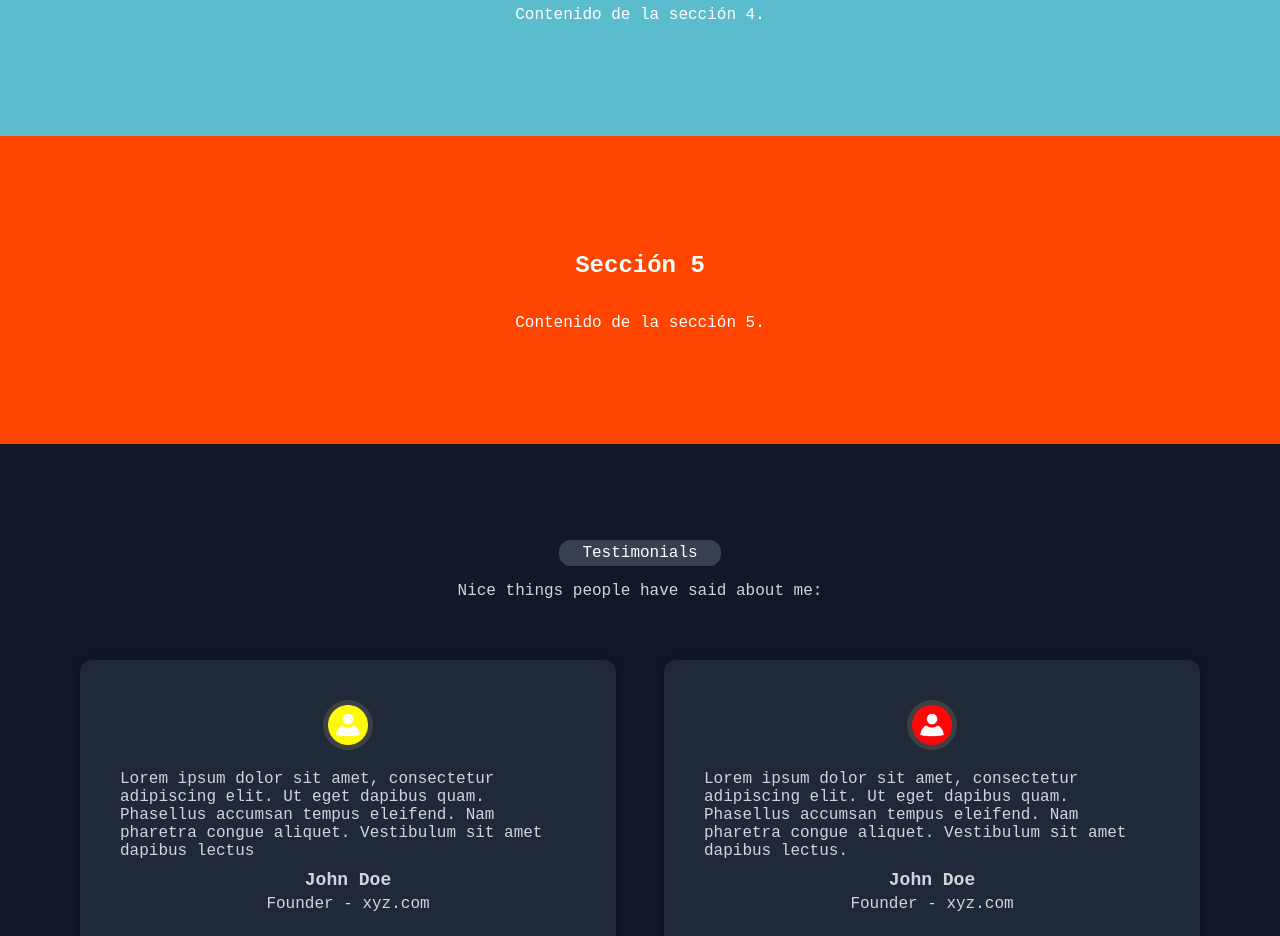
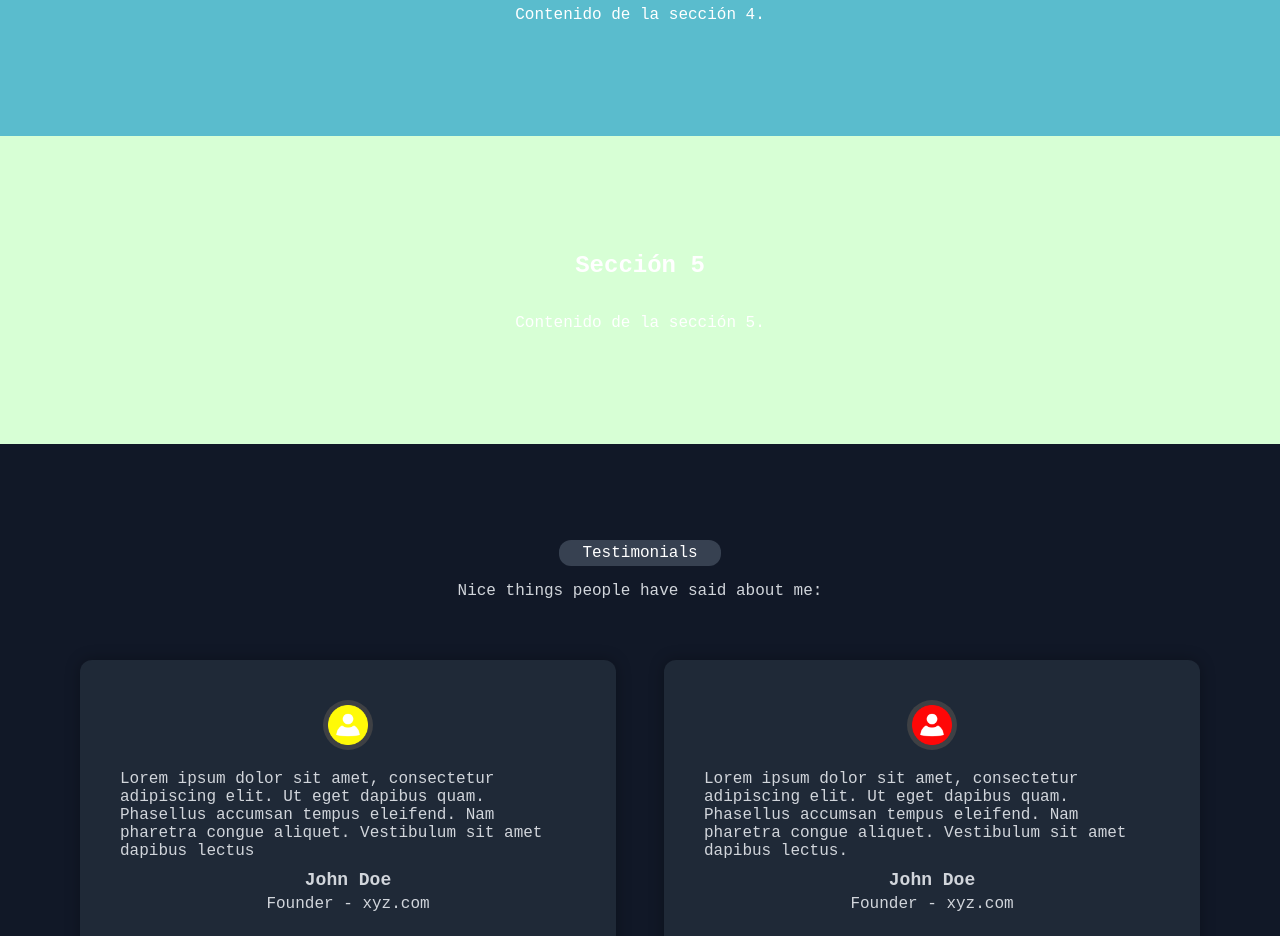
Before and after one commit to rodrigoARP/CV-WEB, a plain HTML site: page index.html in a window 1280 px wide. Shown: the part 1880-2816 px from the top of the page. Drawn offline with Linux system fonts and the light colour scheme.

Commit message:
segundo commit de prueba

```diff
--- a/styles.css
+++ b/styles.css
@@ -278,9 +278,8 @@ section {
 #work-section {
     display: flex;
     flex-direction: column;
-    background-color: #5abccd;
+    background-color: #d7ffd5;
     padding: 96px 80px 96px 80px;
-    background-color: #FF4500;
 }
 
 #testimonials-section{
```
